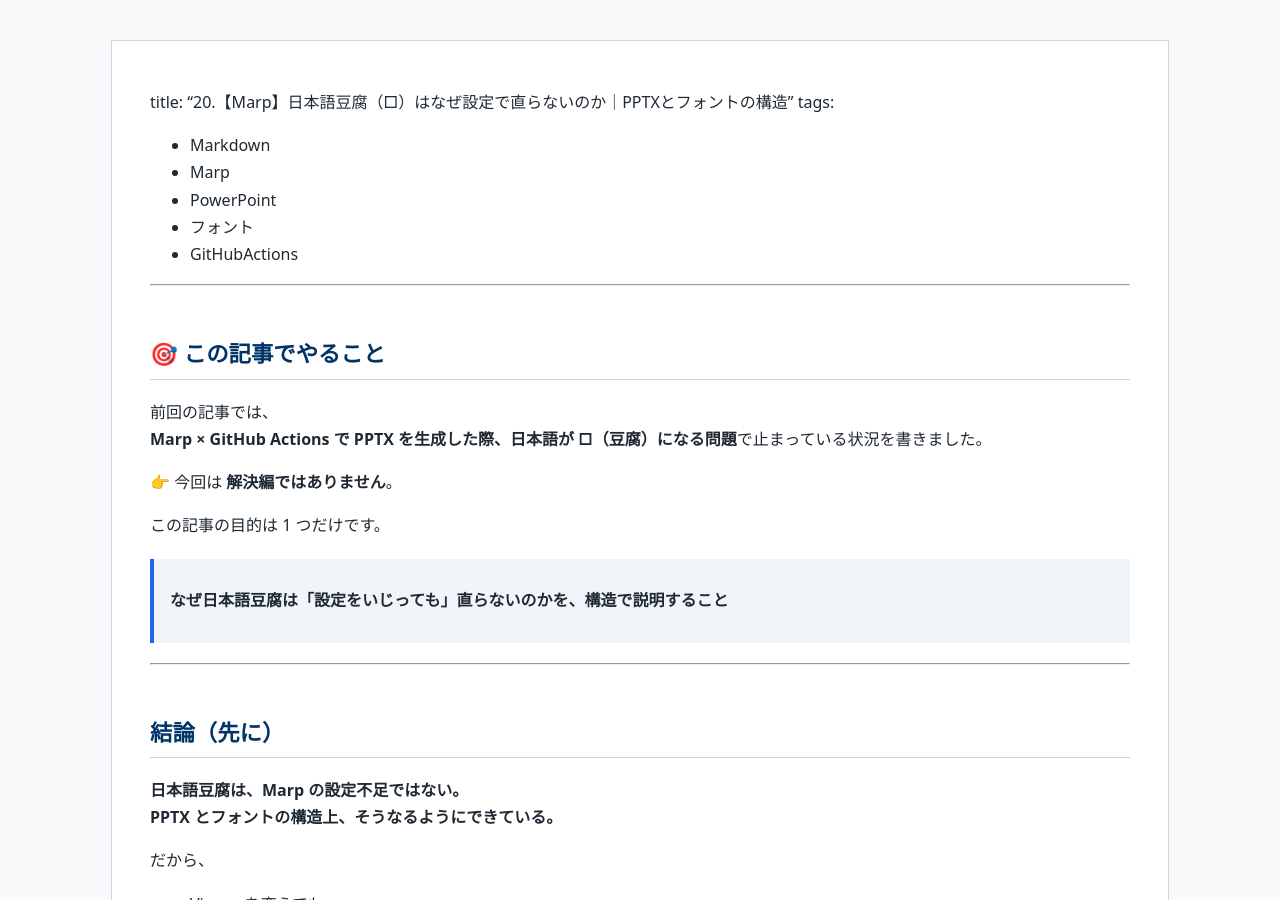
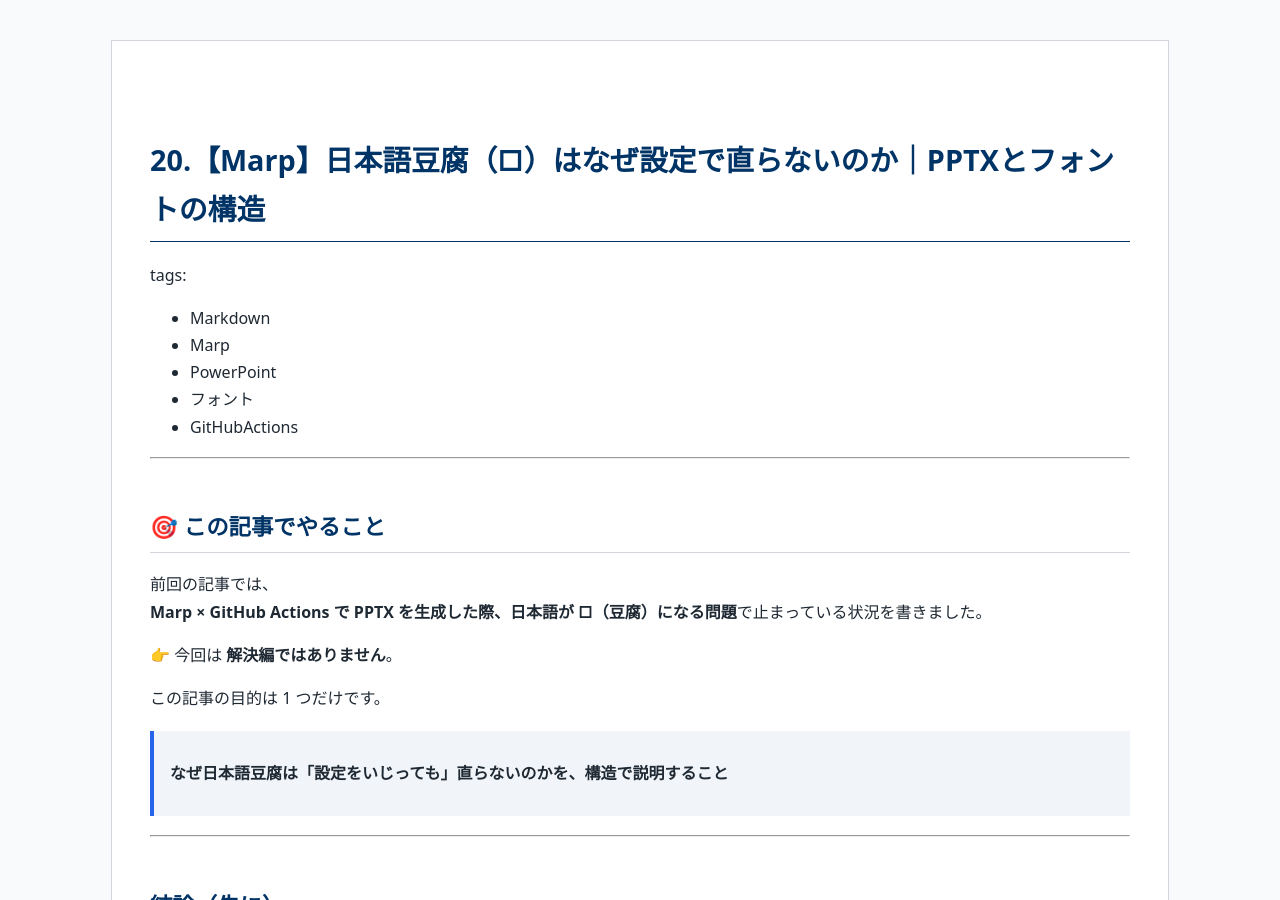
Before and after one commit to Samizo-AITL/qiita-articles, a Jekyll site: the page built from articles/20_marp_japanese_tofu_not_fixable_by_settings.md, in a window 1280 px wide and 900 px high. Built offline with Jekyll 4.4.1, drawn with Linux system fonts in a browser that asks for light colours; some of the changed lines change nothing that is shown.

Commit message:
Update 20_marp_japanese_tofu_not_fixable_by_settings.md

```diff
--- a/articles/20_marp_japanese_tofu_not_fixable_by_settings.md
+++ b/articles/20_marp_japanese_tofu_not_fixable_by_settings.md
@@ -3,7 +3,7 @@
 title: Qiita Articles
 ---
 
-title: "20.【Marp】日本語豆腐（□）はなぜ設定で直らないのか｜PPTXとフォントの構造"
+# 20.【Marp】日本語豆腐（□）はなぜ設定で直らないのか｜PPTXとフォントの構造
 tags:
   - Markdown
   - Marp
```
